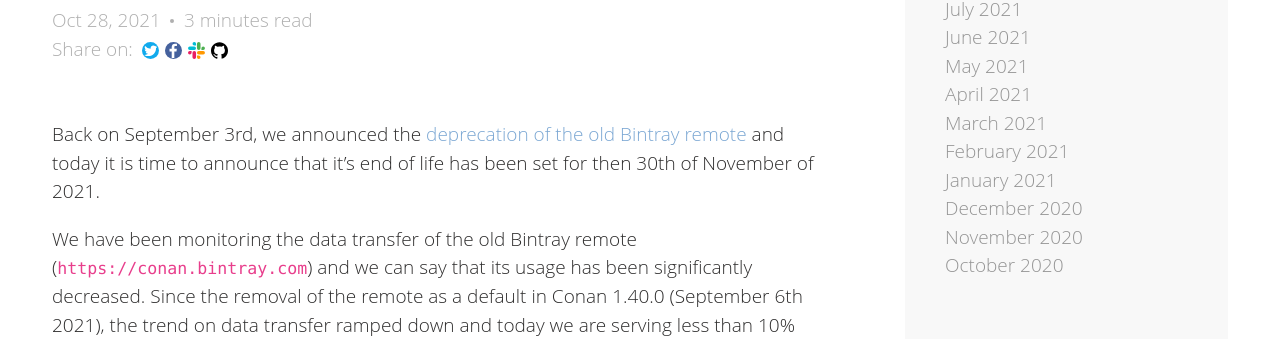
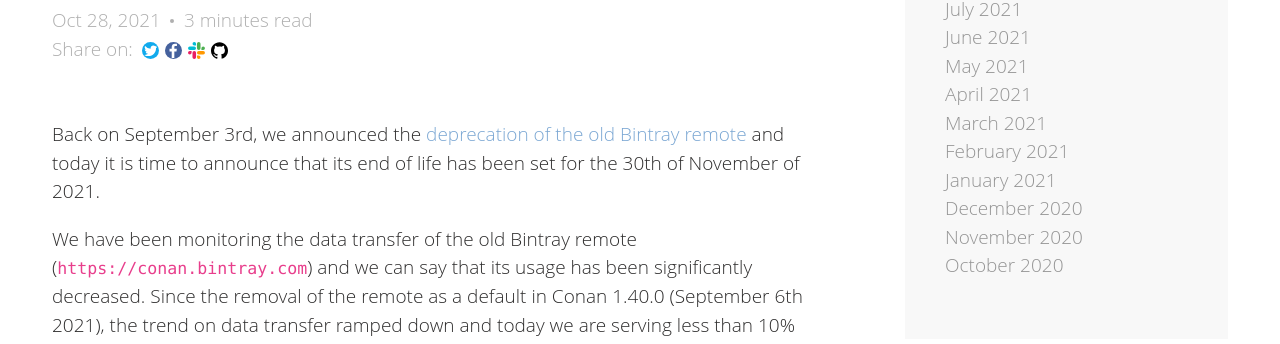
Before and after one commit to conan-io/conan-io.github.io, a Jekyll site: the page built from _posts/2021-10-28-conancenter-bintray-remote-eol.markdown, in a window 1280 px wide and 900 px high. Shown: the part 303-647 px from the top of the window. Built offline with Jekyll 4.4.1, drawn with Linux system fonts in a browser that asks for light colours; comment, search, counter and statistics services are not loaded.

Commit message:
Update _posts/2021-10-28-conancenter-bintray-remote-eol.markdown
Co-authored-by: César García Tapia <cesargt@jfrog.com>

```diff
--- a/_posts/2021-10-28-conancenter-bintray-remote-eol.markdown
+++ b/_posts/2021-10-28-conancenter-bintray-remote-eol.markdown
@@ -10,7 +10,7 @@ you are only using the new remote https://center.conan.io"
 ---
 
 Back on September 3rd, we announced the [deprecation of the old Bintray remote](https://blog.conan.io/2021/09/03/conancenter-declare-bintray-obsolete.html)
-and today it is time to announce that it's end of life has been set for then 30th of November of 2021.
+and today it is time to announce that its end of life has been set for the 30th of November of 2021.
 
 We have been monitoring the data transfer of the old Bintray remote (`https://conan.bintray.com`) and we can say
 that its usage has been significantly decreased. Since the removal of the remote as a default in Conan 1.40.0 (September 6th 2021), the trend on data transfer ramped down and today we are serving less than 10% transfer compared to the default remote (`https://center.conan.io`).
```
